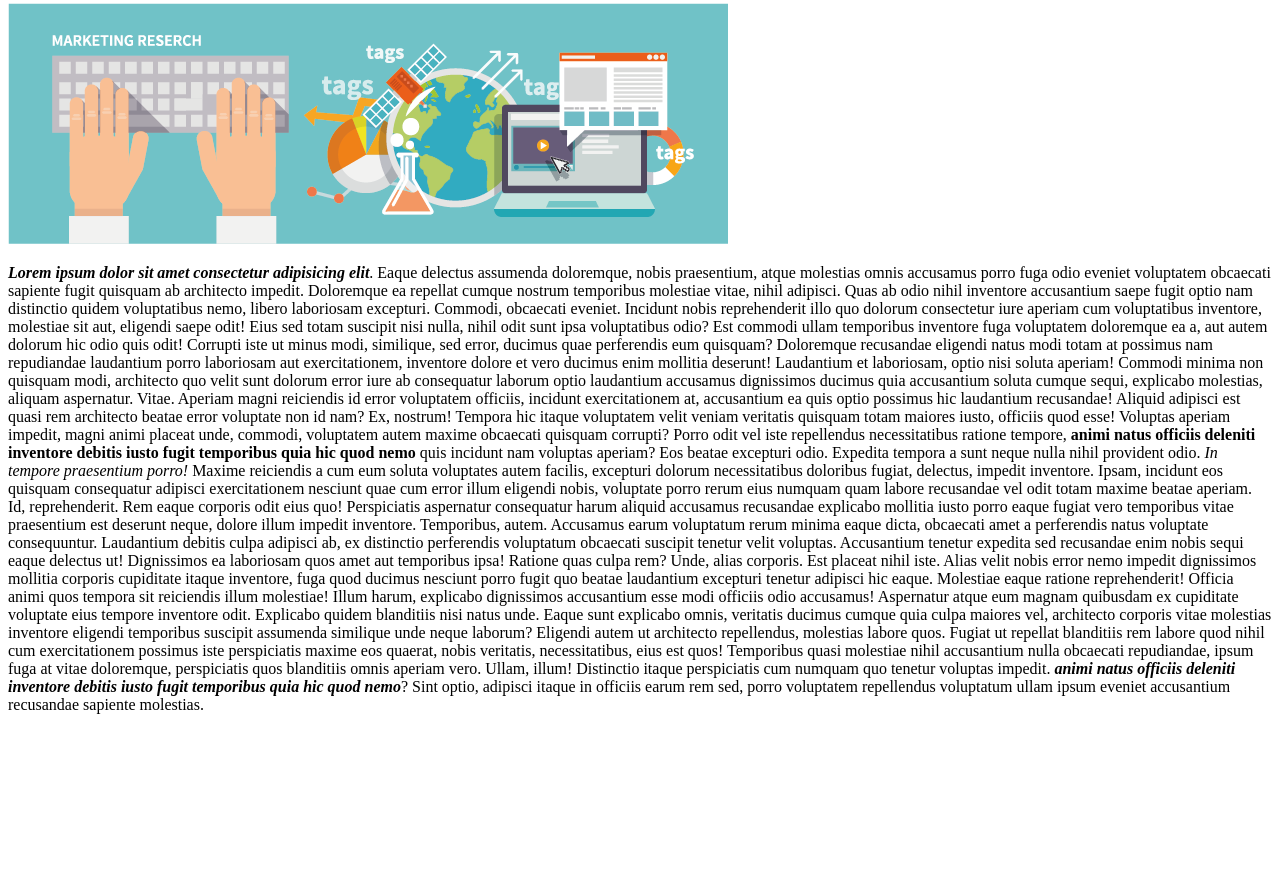
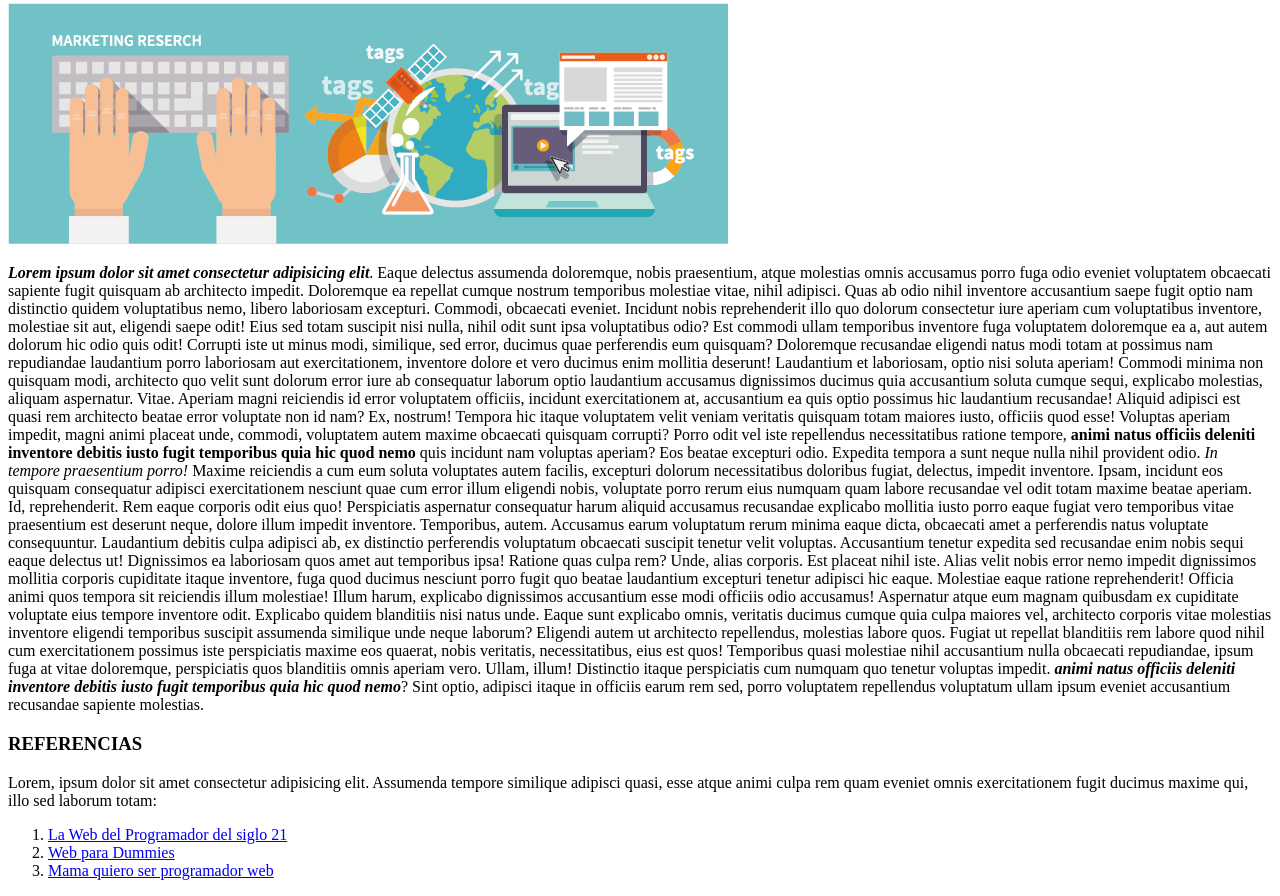
Before and after one commit to kaztro/WebLabo1, a plain HTML site: page index.html in a window 1280 px wide. Shown: the part 2296-3192 px from the top of the page. Before the commit the page ends 3026 px from the top, so only its background shows below. Drawn offline with Linux system fonts and the light colour scheme.

Commit message:
Finalizado 3

```diff
--- a/index.html
+++ b/index.html
@@ -90,5 +90,14 @@
         Temporibus quasi molestiae nihil accusantium nulla obcaecati repudiandae, ipsum fuga at vitae doloremque, perspiciatis quos blanditiis omnis aperiam vero. Ullam, illum! Distinctio itaque perspiciatis cum numquam quo tenetur voluptas impedit.
        <i><Strong>animi natus officiis deleniti inventore debitis iusto fugit temporibus quia hic quod nemo</Strong></i>? Sint optio, adipisci itaque in officiis earum rem sed, porro voluptatem repellendus voluptatum ullam ipsum eveniet accusantium recusandae sapiente molestias.
     </p>
+    <h3>REFERENCIAS</h3>
+    <p>
+        Lorem, ipsum dolor sit amet consectetur adipisicing elit. Assumenda tempore similique adipisci quasi, esse atque animi culpa rem quam eveniet omnis exercitationem fugit ducimus maxime qui, illo sed laborum totam:
+        <ol>
+            <li><a href="#">La Web del Programador del siglo 21</a></li>
+            <li><a href="#">Web para Dummies</a></li>
+            <li><a href="#">Mama quiero ser programador web</a></li>
+        </ol>
+    </p>
 </body>
 </html>
```
